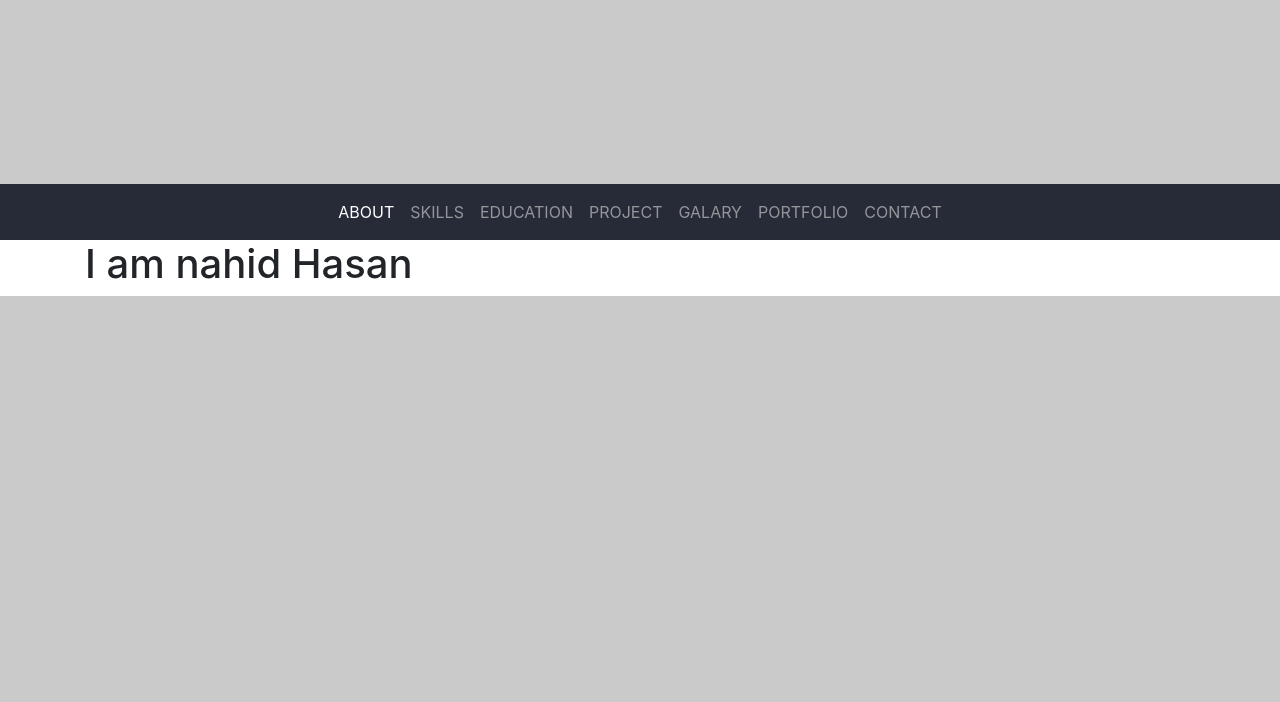
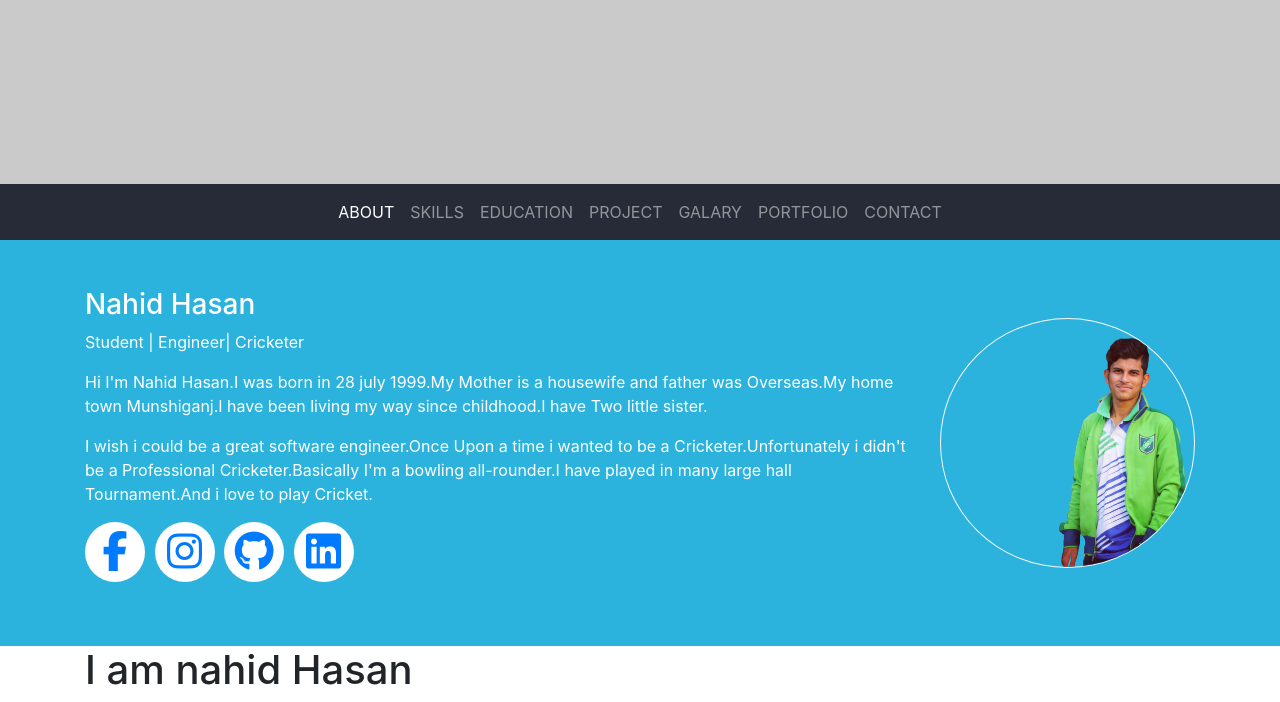
Before and after one commit to Nahid2194/Portfolio_Django, a Django app: page / in a window 1280 px wide. Shown: the part 616-1318 px from the top of the page. Before the commit the page ends 912 px from the top, so only its background shows below. Run offline with Django 3.2, Linux system fonts and the light colour scheme; some libraries are stand-ins or nearby versions.

Commit message:
About section adding

```diff
--- a/Portfolio_App/templates/Portfolio_App/about.html
+++ b/Portfolio_App/templates/Portfolio_App/about.html
@@ -0,0 +1,70 @@
+{% load static %}
+<!DOCTYPE html>
+<html lang="en">
+
+<head>
+    <meta charset="UTF-8">
+    <meta name="viewport" content="width=device-width, initial-scale=1.0">
+    <link rel="stylesheet" href="https://cdnjs.cloudflare.com/ajax/libs/animate.css/4.0.0/animate.min.css">
+
+    <!-- Bootstrap CSS -->
+    <link rel="stylesheet" href="https://stackpath.bootstrapcdn.com/bootstrap/4.5.0/css/bootstrap.min.css"
+        integrity="sha384-9aIt2nRpC12Uk9gS9baDl411NQApFmC26EwAOH8WgZl5MYYxFfc+NcPb1dKGj7Sk" crossorigin="anonymous">
+    <link href="https://fonts.googleapis.com/css2?family=Open+Sans:wght@300&display=swap" rel="stylesheet">
+    <link rel="stylesheet" type="text/css" href="{% static 'style.css' %}" />
+    <title>Nahid Hasan</title>
+    <script src="https://kit.fontawesome.com/a076d05399.js"></script>
+</head>
+
+<body>
+    <div class="about-container" id="ABOUT">
+        <div class="container">
+            <div class="row align-items-center  justify-content-center">
+                <div class="col-md-9 text-white py-5">
+                    <h3>Nahid Hasan</h3>
+                    <p>Student | Engineer| Cricketer</p>
+
+                    <p>Hi I'm Nahid Hasan.I was born in 28 july 1999.My Mother is a housewife and father was Overseas.My
+                        home town Munshiganj.I have been living my way since childhood.I have Two little sister.
+                    </p>
+
+                    <p>I wish i could be a great software engineer.Once Upon a time i wanted to be a
+                        Cricketer.Unfortunately i didn't be a Professional Cricketer.Basically I'm a bowling
+                        all-rounder.I have played in many large hall Tournament.And i love to play Cricket.</p>
+
+
+                    <div class="row">
+                        <div class="col text-left pb-3">
+                            <div class="circle-footer">
+                                <a target="_blank" href="https://www.facebook.com/Nahid2194"> <i
+                                        class="fab fa-facebook-f "></i></a>
+
+                            </div>
+                            <div class="circle-footer">
+                                <a target="_blank" href="https://www.instagram.com/nahid_jc/"> <i
+                                        class="fab fa-instagram"></i></a>
+
+                            </div>
+                            <div class="circle-footer">
+                                <a target="_blank" href="https://github.com/Nahid2194"> <i
+                                        class="fab fa-github"></i></a>
+
+                            </div>
+                            <div class="circle-footer">
+                                <a target="_blank" href="https://www.linkedin.com/in/nahid-hasan-785717169/"> <i
+                                        class="fab fa-linkedin"></i></a>
+
+                            </div>
+                        </div>
+                    </div>
+                </div>
+                <div class="col-md-3">
+                    <img src="{% static 'images/og-bg.png' %}" alt="Nahid Hasan"
+                        class="img-fluid border border-light rounded-circle ">
+                </div>
+            </div>
+        </div>
+    </div>
+</body>
+
+</html>
--- a/Portfolio_App/templates/Portfolio_App/index.html
+++ b/Portfolio_App/templates/Portfolio_App/index.html
@@ -29,6 +29,7 @@
 
     </section>
     {% include 'Portfolio_App/navbar.html' %}
+    {% include 'Portfolio_App/about.html' %}
     <div class="container">
         <h1>I am nahid Hasan</h1>
         {% block body_block %}
```
Also changed, not shown: Portfolio_App/static/images/og-bg.png (added).
